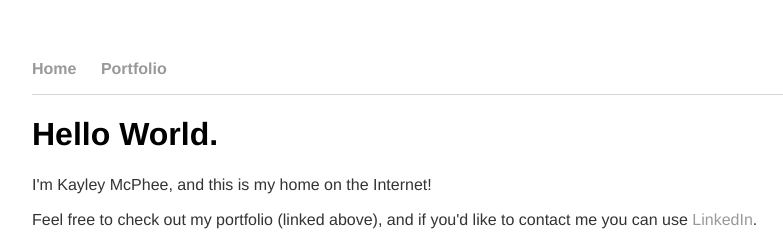
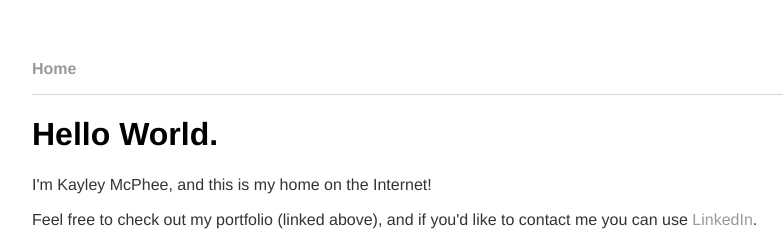
Before and after one commit to kayleymcphee/kayleymcphee.github.io, a Jekyll site: the page built from index.html, in a window 1280 px wide. Shown: the top 246 px of the page, without its empty margins (64-847 px from the left). Built offline with Jekyll 4.4.1, drawn with Linux system fonts in a browser that asks for light colours.

Commit message:
Update professionalsite.html

```diff
--- a/_layouts/professionalsite.html
+++ b/_layouts/professionalsite.html
@@ -12,7 +12,6 @@
 		<nav>
     		<ul>
 			<li><a href="https://kayleymcphee.com/index.html">Home</a></li>
-            		<li><a href="https://kayleymcphee.carbonmade.com/">Portfolio</a></li>
     		</ul>
 		</nav>
 		<div class="container">
```
